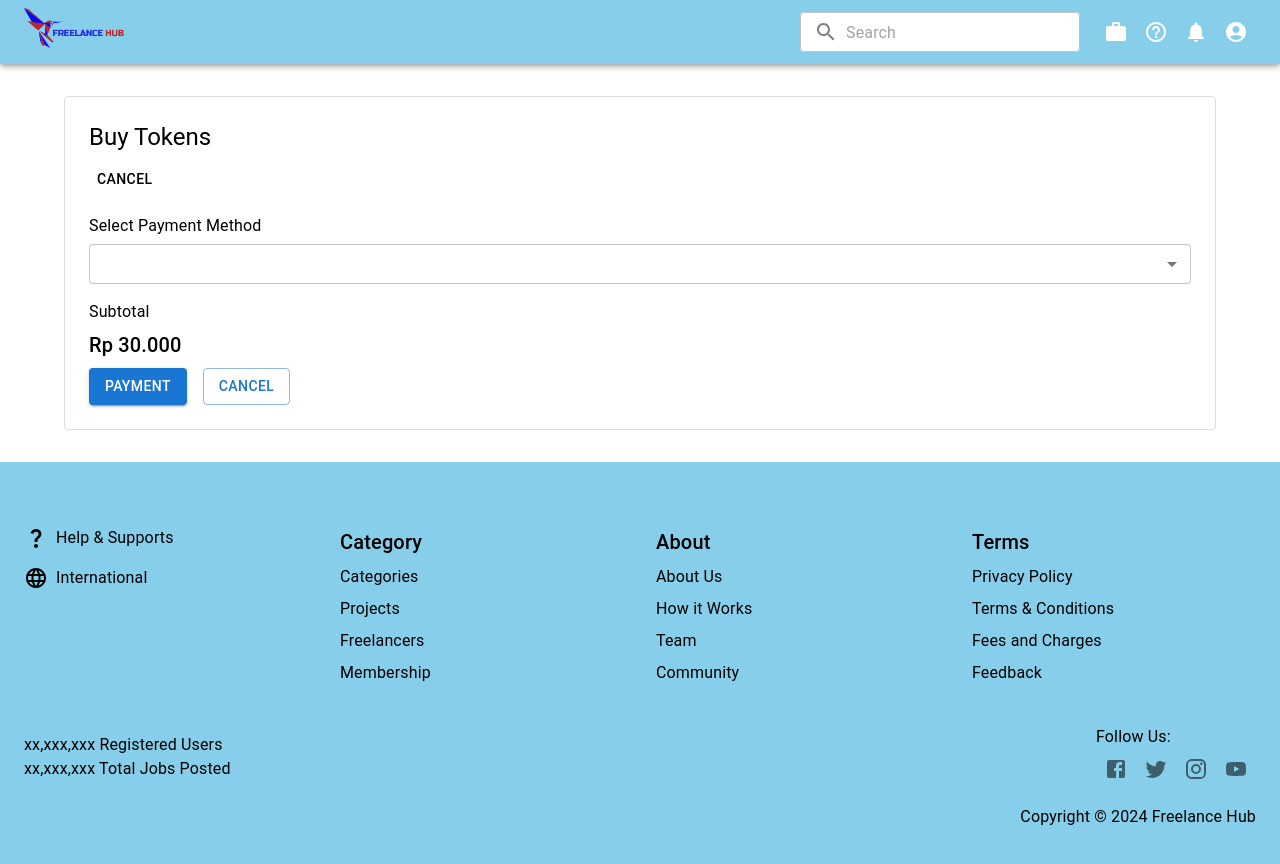
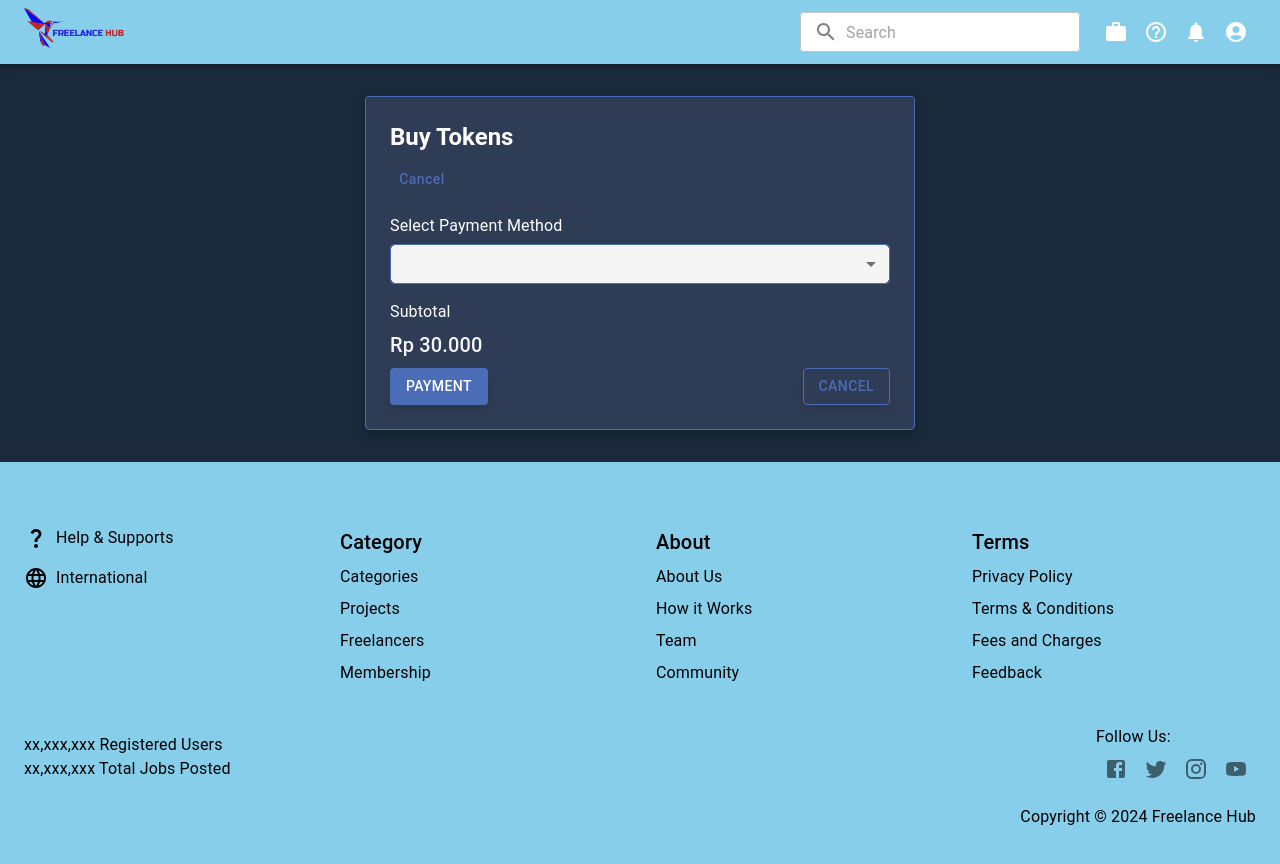
Before and after one commit to Lyx312/project-fpw, a Next.js app: page /payment in a window 1280 px wide. Shown: the top 864 px of the page. Built offline with nearby package versions, Linux system fonts and the light colour scheme; what @mui/material-nextjs would draw is missing.

Commit message:
Update page.tsx

```diff
--- a/src/app/(pages)/payment/page.tsx
+++ b/src/app/(pages)/payment/page.tsx
@@ -1,3 +1,5 @@
+'use client';
+
 import React from "react";
 import {
   Typography,
@@ -12,7 +14,7 @@ import Footer from "@/app/(components)/Footer";
 
 const BuyTokensPage = () => {
   return (
-    <Box sx={{ minHeight: "100vh", display: "flex", flexDirection: "column" }}>
+    <Box sx={{ minHeight: "100vh", display: "flex", flexDirection: "column", backgroundColor: "#1A2A3A" }}>
       {/* Header */}
       <Header />
 
@@ -20,19 +22,29 @@ const BuyTokensPage = () => {
       <Container sx={{ flexGrow: 1, py: 4 }}>
         <Box
           sx={{
-            border: "1px solid #ddd",
+            border: "1px solid #4B6CB7",
             borderRadius: 1,
             p: 3,
-            backgroundColor: "#fff",
+            backgroundColor: "#2E3C55", // Dark blue background
+            boxShadow: "0px 6px 12px rgba(0, 0, 0, 0.2)", // Efek bayangan untuk kedalaman
+            maxWidth: 500,
+            margin: "0 auto",
           }}
         >
-          <Typography variant="h5" component="h1" gutterBottom>
+          <Typography variant="h5" component="h1" gutterBottom sx={{ color: "#ffffff", fontWeight: "bold" }}>
             Buy Tokens
           </Typography>
-          <Button variant="text" sx={{ color: "#000", mb: 2 }}>
+
+          {/* Cancel Button */}
+          <Button
+            variant="text"
+            sx={{ color: "#4B6CB7", mb: 2, textTransform: "none", '&:hover': { color: "#3A5B8D" } }}
+          >
             Cancel
           </Button>
-          <Typography variant="body1" gutterBottom>
+
+          {/* Select Payment Method */}
+          <Typography variant="body1" gutterBottom sx={{ color: "#FFFFFF" }}>
             Select Payment Method
           </Typography>
           <TextField
@@ -41,7 +53,14 @@ const BuyTokensPage = () => {
             size="small"
             defaultValue=""
             variant="outlined"
-            sx={{ mb: 2 }}
+            sx={{
+              mb: 2,
+              backgroundColor: "#F5F5F5",
+              borderRadius: "8px",
+              "& .MuiInputLabel-root": { color: "#1A2A3A" },
+              "& .MuiOutlinedInput-root": { "& fieldset": { borderColor: "#4B6CB7" } },
+              "&:hover .MuiOutlinedInput-root": { "& fieldset": { borderColor: "#3A5B8D" } },
+            }}
           >
             <MenuItem value="" disabled>
               Choose Your Payment
@@ -49,17 +68,39 @@ const BuyTokensPage = () => {
             <MenuItem value="credit_card">Credit Card</MenuItem>
             <MenuItem value="bank_transfer">Bank Transfer</MenuItem>
           </TextField>
-          <Typography variant="body1" gutterBottom>
+
+          {/* Subtotal */}
+          <Typography variant="body1" gutterBottom sx={{ color: "#FFFFFF" }}>
             Subtotal
           </Typography>
-          <Typography variant="h6" gutterBottom>
+          <Typography variant="h6" gutterBottom sx={{ color: "#F5F5F5" }}>
             Rp 30.000
           </Typography>
-          <Box sx={{ display: "flex", gap: 2 }}>
-            <Button variant="contained" color="primary">
+
+          {/* Payment and Cancel Buttons */}
+          <Box sx={{ display: "flex", gap: 2, justifyContent: "space-between" }}>
+            <Button
+              variant="contained"
+              color="primary"
+              sx={{
+                backgroundColor: "#4B6CB7",
+                '&:hover': { backgroundColor: "#3A5B8D" },
+                boxShadow: "0px 6px 12px rgba(0, 0, 0, 0.1)",
+                color: "#FFFFFF",
+              }}
+            >
               Payment
             </Button>
-            <Button variant="outlined" color="primary">
+            <Button
+              variant="outlined"
+              color="primary"
+              sx={{
+                borderColor: "#4B6CB7",
+                color: "#4B6CB7",
+                '&:hover': { borderColor: "#3A5B8D", color: "#3A5B8D" },
+                boxShadow: "0px 6px 12px rgba(0, 0, 0, 0.1)",
+              }}
+            >
               Cancel
             </Button>
           </Box>
```
